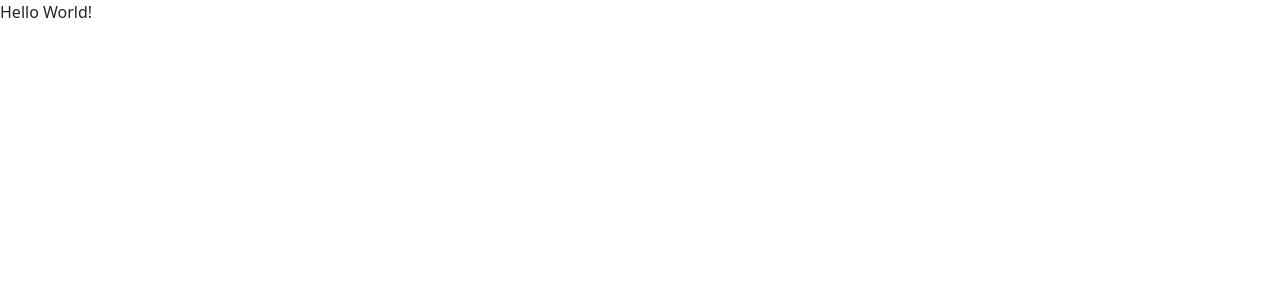
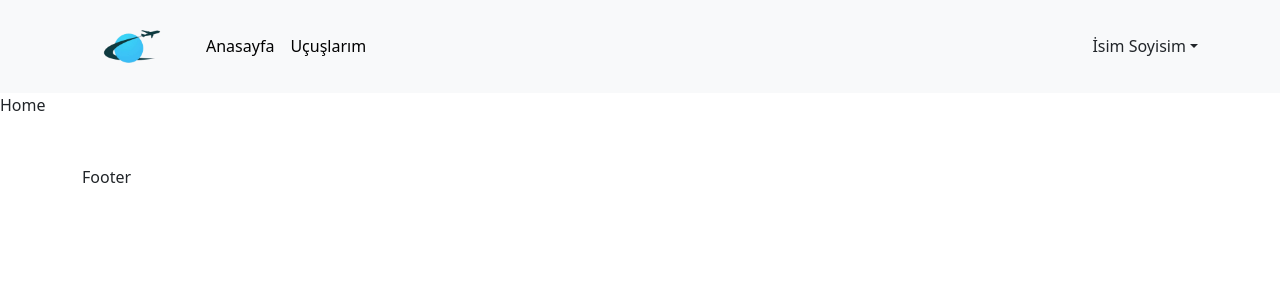
Before and after one commit to ahmetkanbaz/PlaneScape, a React (Vite) app in the folder planescape/: page / in a window 1280 px wide. Shown: the top 300 px of the page. Built offline with nearby package versions, Linux system fonts and the light colour scheme.

Commit message:
PlaneScape-Routers
Ana sayfadaki ve auth kısmında kullanılacak olan router işlemleri gerçekleştirildi.

```diff
--- a/planescape/src/App.jsx
+++ b/planescape/src/App.jsx
@@ -1,8 +1,9 @@
+import Router from "./routes/Router"
+
 function App() {
-
   return (
     <>
-      Hello World!
+      <Router />
     </>
   )
 }
--- /dev/null
+++ b/planescape/src/components/Footer/Footer.jsx
@@ -0,0 +1,11 @@
+const Footer = () => {
+  return (
+    <footer className="py-5">
+      <div className="container">
+        Footer
+      </div>
+    </footer>
+  )
+}
+
+export default Footer
--- /dev/null
+++ b/planescape/src/components/Navbar/Navbar.jsx
@@ -0,0 +1,31 @@
+import planeLogo from '../../assets/planelogo.png'
+import { Link } from "react-router-dom"
+import UserMenu from './UserMenu/UserMenu'
+
+const Navbar = () => {
+  return (
+    <nav className="navbar navbar-expand-lg bg-body-tertiary">
+  <div className="container">
+    <Link to='/' className="navbar-brand">
+      <img src={planeLogo} alt="Plane Scape Logo" className='img-fluid' width={100} />
+    </Link>
+    <button className="navbar-toggler" type="button" data-bs-toggle="collapse" data-bs-target="#navbarSupportedContent" aria-controls="navbarSupportedContent" aria-expanded="false" aria-label="Toggle navigation">
+      <span className="navbar-toggler-icon"></span>
+    </button>
+    <div className="collapse navbar-collapse" id="navbarSupportedContent">
+      <ul className="navbar-nav me-auto mb-2 mb-lg-0">
+        <li className="nav-item">
+          <Link to='/' className="nav-link active" aria-current="page">Anasayfa</Link>
+        </li>
+        <li className="nav-item">
+          <Link to='/ucuslarim' className="nav-link active" aria-current="page">Uçuşlarım</Link>
+        </li>
+      </ul>
+      <UserMenu />
+    </div>
+  </div>
+</nav>
+  )
+}
+
+export default Navbar
--- /dev/null
+++ b/planescape/src/components/Navbar/UserMenu/UserMenu.jsx
@@ -0,0 +1,26 @@
+const UserMenu = () => {
+  return (
+    <div className="d-flex">
+      <div className="dropdown">
+        <a
+          className="nav-link dropdown-toggle"
+          href="#"
+          role="button"
+          data-bs-toggle="dropdown"
+          aria-expanded="false"
+        >
+          İsim Soyisim
+        </a>
+        <ul className="dropdown-menu">
+          <li>
+            <a className="dropdown-item" href="#">
+              Çıkış Yap
+            </a>
+          </li>
+        </ul>
+      </div>
+    </div>
+  );
+};
+
+export default UserMenu;
--- /dev/null
+++ b/planescape/src/layouts/AppLayout/AppLayout.jsx
@@ -0,0 +1,15 @@
+import { Outlet } from "react-router-dom"
+import Navbar from "../../components/Navbar/Navbar"
+import Footer from '../../components/Footer/Footer'
+
+const AppLayout = () => {
+  return (
+    <>
+    <Navbar />
+    <Outlet />
+    <Footer />
+    </>
+  )
+}
+
+export default AppLayout
--- /dev/null
+++ b/planescape/src/layouts/AuthLayout/AuthLayout.jsx
@@ -0,0 +1,11 @@
+import { Outlet } from "react-router-dom"
+
+const AuthLayout = () => {
+  return (
+    <>
+      <Outlet />
+    </>
+  )
+}
+
+export default AuthLayout
--- /dev/null
+++ b/planescape/src/routes/Router.jsx
@@ -0,0 +1,31 @@
+import { Navigate, useRoutes } from "react-router-dom";
+import AppLayout from "../layouts/AppLayout/AppLayout";
+import Home from "../views/Home/Home";
+import MyFlights from "../views/MyFlights/MyFlights";
+import AuthLayout from "../layouts/AuthLayout/AuthLayout";
+import Login from "../views/Auth/Login/Login";
+import Register from "../views/Auth/Register/Register";
+const Router = () => {
+  const routes = useRoutes([
+    {
+      path: "/",
+      element: <AppLayout />,
+      children: [
+        { path: "", element: <Home /> },
+        { path: "ucuslarim", element: <MyFlights /> },
+      ],
+    },
+    {
+      path: "/auth",
+      element: <AuthLayout />,
+      children: [
+        { index: true, element: <Navigate to="login" /> },
+        { path: "login", element: <Login /> },
+        { path: "register", element: <Register /> },
+      ],
+    },
+  ]);
+  return routes;
+};
+
+export default Router;
--- /dev/null
+++ b/planescape/src/views/Auth/Login/Login.jsx
@@ -0,0 +1,7 @@
+const Login = () => {
+  return (
+    <div>Login</div>
+  )
+}
+
+export default Login
--- /dev/null
+++ b/planescape/src/views/Auth/Register/Register.jsx
@@ -0,0 +1,7 @@
+const Register = () => {
+  return (
+    <div>Register</div>
+  )
+}
+
+export default Register
--- /dev/null
+++ b/planescape/src/views/Home/Home.jsx
@@ -0,0 +1,7 @@
+const Home = () => {
+  return (
+    <>Home</>
+  )
+}
+
+export default Home
--- /dev/null
+++ b/planescape/src/views/MyFlights/MyFlights.jsx
@@ -0,0 +1,7 @@
+const MyFlights = () => {
+  return (
+    <div>MyFlights</div>
+  )
+}
+
+export default MyFlights
```
